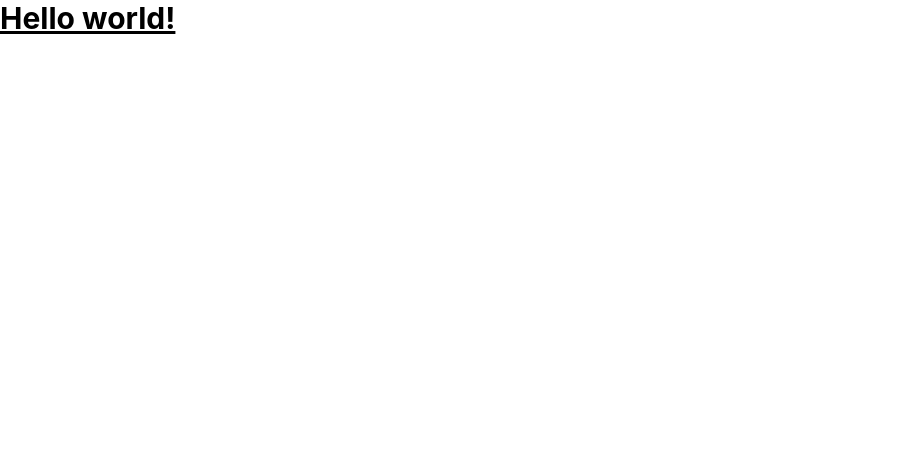
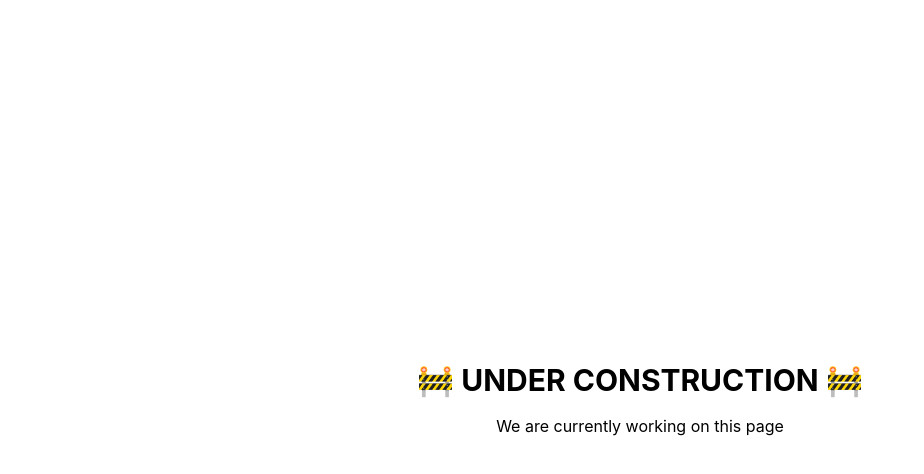
Before and after one commit to ma-thibaud/portfolio-v2, a React (Create React App) app: page / in a window 1280 px wide. Shown: the top 474 px of the page, without its empty margins (0-924 px from the left). Built offline with nearby package versions, Linux system fonts and the light colour scheme.

Commit message:
feat: under construction page

```diff
--- a/src/App.tsx
+++ b/src/App.tsx
@@ -1,7 +1,14 @@
 import "./App.css";
 
 function App() {
-  return <h1 className="text-3xl font-bold underline">Hello world!</h1>;
+  return (
+    <div className="flex h-screen">
+      <div className="m-auto text-center">
+        <h1 className="text-3xl font-bold">🚧 UNDER CONSTRUCTION 🚧</h1>
+        <h2 className="mt-4">We are currently working on this page</h2>
+      </div>
+    </div>
+  );
 }
 
 export default App;
```
Also changed, not shown: 1 other file (tests, documents, lock files or other folders).
